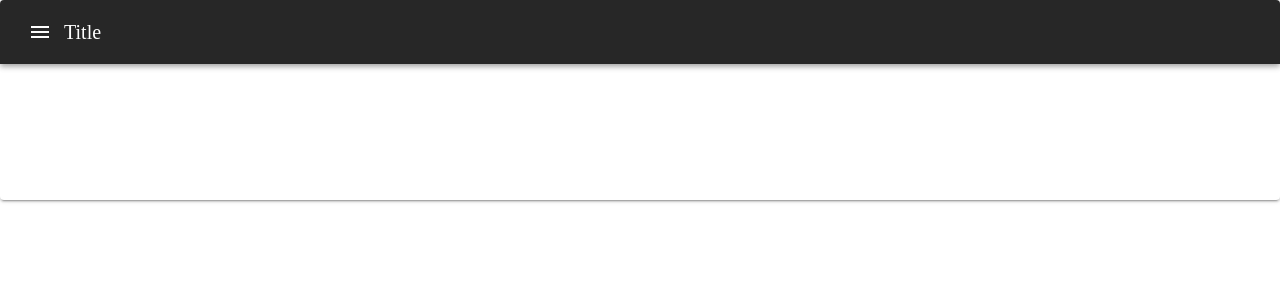
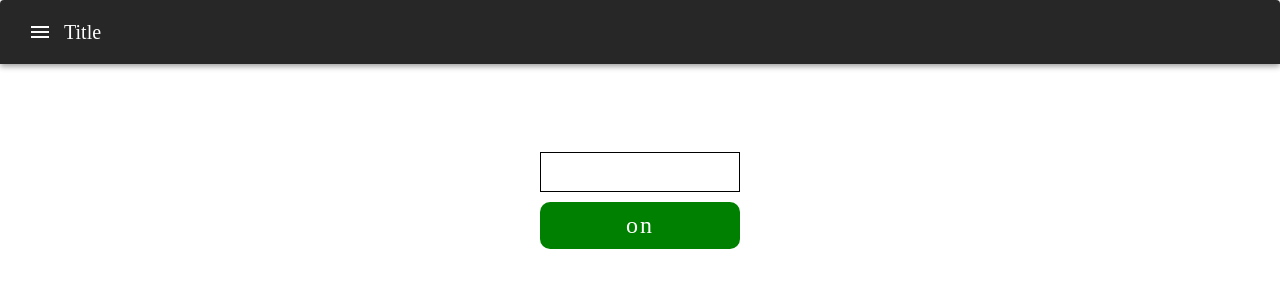
Before and after one commit to Vladimir-Polyakoff/user-admin, a Vue app: page /valid-toggle in a window 1280 px wide. Shown: the top 300 px of the page. Built offline with nearby package versions, Linux system fonts and the light colour scheme.

Commit message:
косметика

```diff
--- a/src/components/DialogForm.vue
+++ b/src/components/DialogForm.vue
@@ -1,32 +1,3 @@
-<template>
-  <div class="text-center">
-    <v-dialog v-model="showDialog" width="500">
-      <v-card>
-        <v-card-title class="text-h5 grey lighten-2">
-          {{ formTitle }} User
-        </v-card-title>
-
-        <v-card-text>
-          <Form
-            ref="Form"
-            @close="showDialog = false"
-            @save="newUser => $emit('saveUser', newUser)"
-            @edit="editedUser => $emit('editUser', editedUser)"
-            :isOpenForm="showDialog"
-          ></Form>
-        </v-card-text>
-
-        <v-divider></v-divider>
-
-        <v-card-actions>
-          <v-spacer></v-spacer>
-        </v-card-actions>
-      </v-card>
-    </v-dialog>
-    <ToggleButton :buttonTitle="buttonTitle + ' форму'" @toggleVisibleForm="toggleVisibleForm"></ToggleButton>
-  </div>
-</template>
-
 <script>
 import Form from '@/components/Form'
 import ToggleButton from '@/components/common/Button'
@@ -70,3 +41,32 @@ export default {
   }
 }
 </script>
+
+<template>
+  <div class="text-center">
+    <v-dialog v-model="showDialog" width="500">
+      <v-card>
+        <v-card-title class="text-h5 grey lighten-2">
+          {{ formTitle }} User
+        </v-card-title>
+
+        <v-card-text>
+          <Form
+            ref="Form"
+            @close="showDialog = false"
+            @save="newUser => $emit('saveUser', newUser)"
+            @edit="editedUser => $emit('editUser', editedUser)"
+            :isOpenForm="showDialog"
+          ></Form>
+        </v-card-text>
+
+        <v-divider></v-divider>
+
+        <v-card-actions>
+          <v-spacer></v-spacer>
+        </v-card-actions>
+      </v-card>
+    </v-dialog>
+    <ToggleButton :buttonTitle="buttonTitle + ' форму'" @toggleVisibleForm="toggleVisibleForm"></ToggleButton>
+  </div>
+</template>
--- a/src/components/NavBar.vue
+++ b/src/components/NavBar.vue
@@ -45,6 +45,13 @@ export default {
         path: '/find-index',
         name: 'FindSumIndex',
         title: 'RaFindSumIndexdio',
+        icon: 'mdi-account'
+      },
+      {
+        id: 7,
+        path: '/valid-toggle',
+        name: 'ValidToogle',
+        title: 'ValidTogglePage',
         icon: 'mdi-account'
       }
     ]
--- /dev/null
+++ b/src/components/ToggleValidButton.vue
@@ -0,0 +1,41 @@
+<script>
+export default {
+  name: 'ToggleValidButton',
+  props: {
+    buttonTitle: {
+      type: String,
+      required: true
+    },
+    background: {
+      type: String,
+      required: true
+    }
+  }
+}
+</script>
+
+<template>
+<div>
+  <button
+    :style="'background: ' + background"
+    @click="$emit('toggle')"
+  >
+    {{ buttonTitle }}
+  </button>
+</div>
+</template>
+
+<style scoped>
+  button {
+    width: 200px;
+    padding: 10px;
+    border: 2px solid black;
+    border-radius:10px;
+    color: white;
+    font-size: 24px;
+    font-weight: 530;
+    letter-spacing: 2px;
+    cursor: pointer;
+    border: none;
+  }
+</style>
--- /dev/null
+++ b/src/components/ToggleValidField.vue
@@ -0,0 +1,49 @@
+<script>
+export default {
+  name: 'ToggleValidField',
+  props: {
+    value: {
+      type: String,
+      required: true
+    },
+    error: {
+      type: String,
+      required: false
+    }
+  },
+  computed: {
+    model: {
+      get () {
+        return this.value
+      },
+      set (v) {
+        this.$emit('input', v)
+      }
+    }
+  }
+}
+</script>
+
+<template>
+  <div :class="error && 'error'">
+    <input v-model="model">
+    <div v-if="error">{{ error }}</div>
+  </div>
+</template>
+
+<style scoped>
+  input {
+    width: 200px;
+    padding: 10px;
+    border: 1px solid black
+  }
+  .error input{
+    margin-bottom: 4px;
+    border: 3px solid red;
+    border-radius: 10px;
+  }
+  .error div {
+    font-size: 12px;
+    color: red;
+  }
+</style>
--- a/src/router/index.js
+++ b/src/router/index.js
@@ -52,6 +52,11 @@ const routes = [
     path: '/sms-chat-second',
     name: 'SmsChatSecond',
     component: SmsChatSecond
+  },
+  {
+    path: '/valid-toggle',
+    name: 'ValidToogle',
+    component: () => import('@/views/ValidTogglePage')
   }
 ]
 
--- /dev/null
+++ b/src/views/ValidTogglePage.vue
@@ -0,0 +1,70 @@
+<script>
+import Field from '@/components/ToggleValidField'
+import ValidButton from '@/components/ToggleValidButton'
+
+export default {
+  name: 'ValidTogglePage',
+  components: {
+    Field,
+    ValidButton
+  },
+  data () {
+    return {
+      buttonTitle: 'on',
+      inputValue: '',
+      inputError: ''
+    }
+  },
+  computed: {
+    buttonBackground () {
+      return this.buttonTitle === 'on' ? 'green' : 'red'
+    }
+  },
+  watch: {
+    inputValue (v) {
+      this.buttonTitle === 'on' && this.validInputValue(5, 3)
+    }
+  },
+  methods: {
+    toggleButton () {
+      if (this.buttonTitle === 'off') {
+        this.buttonTitle = 'on'
+        this.validInputValue(5, 3)
+      } else {
+        this.buttonTitle = 'off'
+        this.inputError = ''
+      }
+    },
+    validInputValue (max, min) {
+      if (this.inputValue.length > max) {
+        this.inputError = 'максимальня длина: ' + max
+      } else if (this.inputValue.length < min) {
+        this.inputError = 'минимальная длина: ' + min
+      } else {
+        this.inputError = ''
+      }
+    }
+  }
+}
+</script>
+
+<template>
+  <div>
+    <field v-model="inputValue" :error="inputError"></field>
+    <valid-button
+      :buttonTitle="buttonTitle"
+      :background="buttonBackground"
+      @toggle="toggleButton"
+    ></valid-button>
+  </div>
+</template>
+
+<style scoped>
+  div {
+    display: flex;
+    flex-direction: column;
+    justify-content: center;
+    align-items: center;
+    gap: 10px;
+  }
+</style>
```
